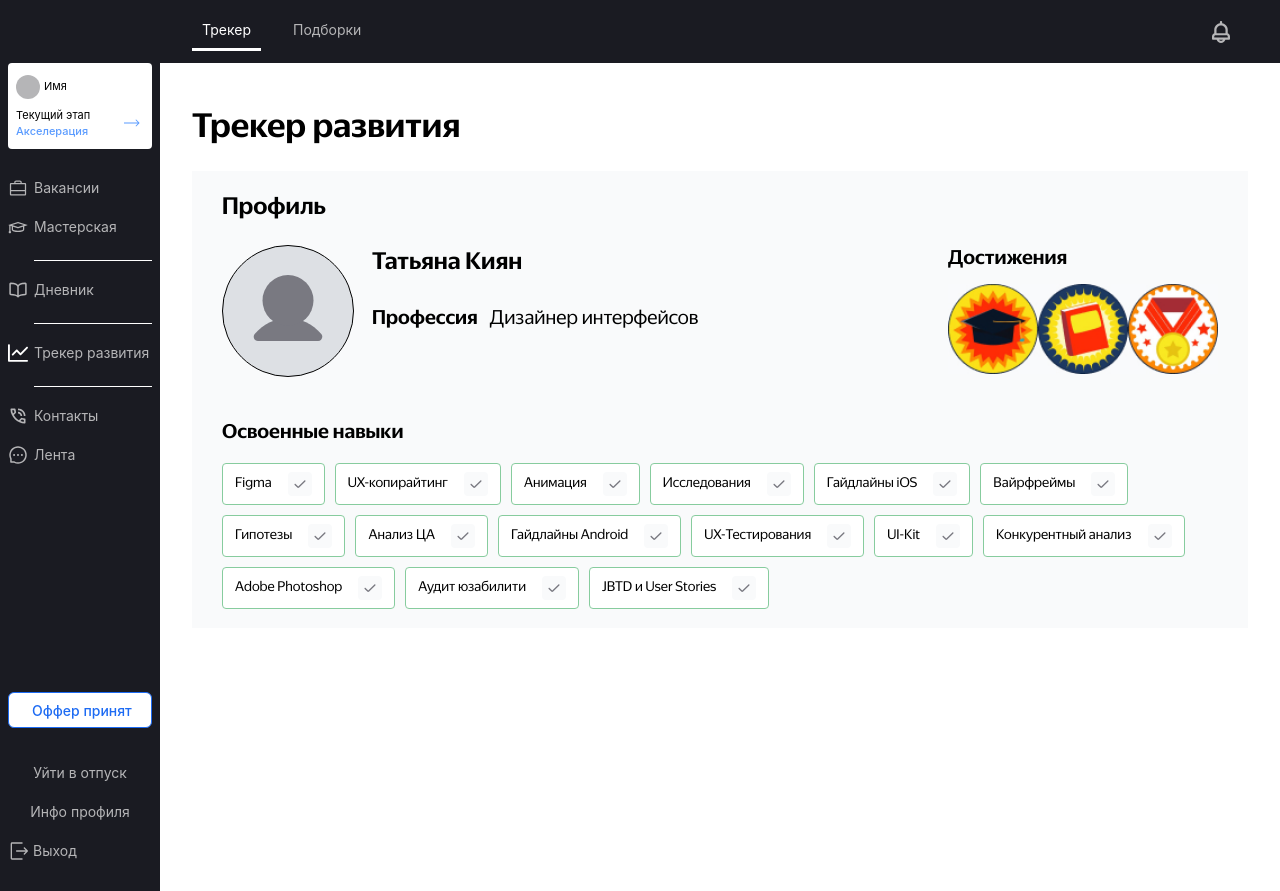
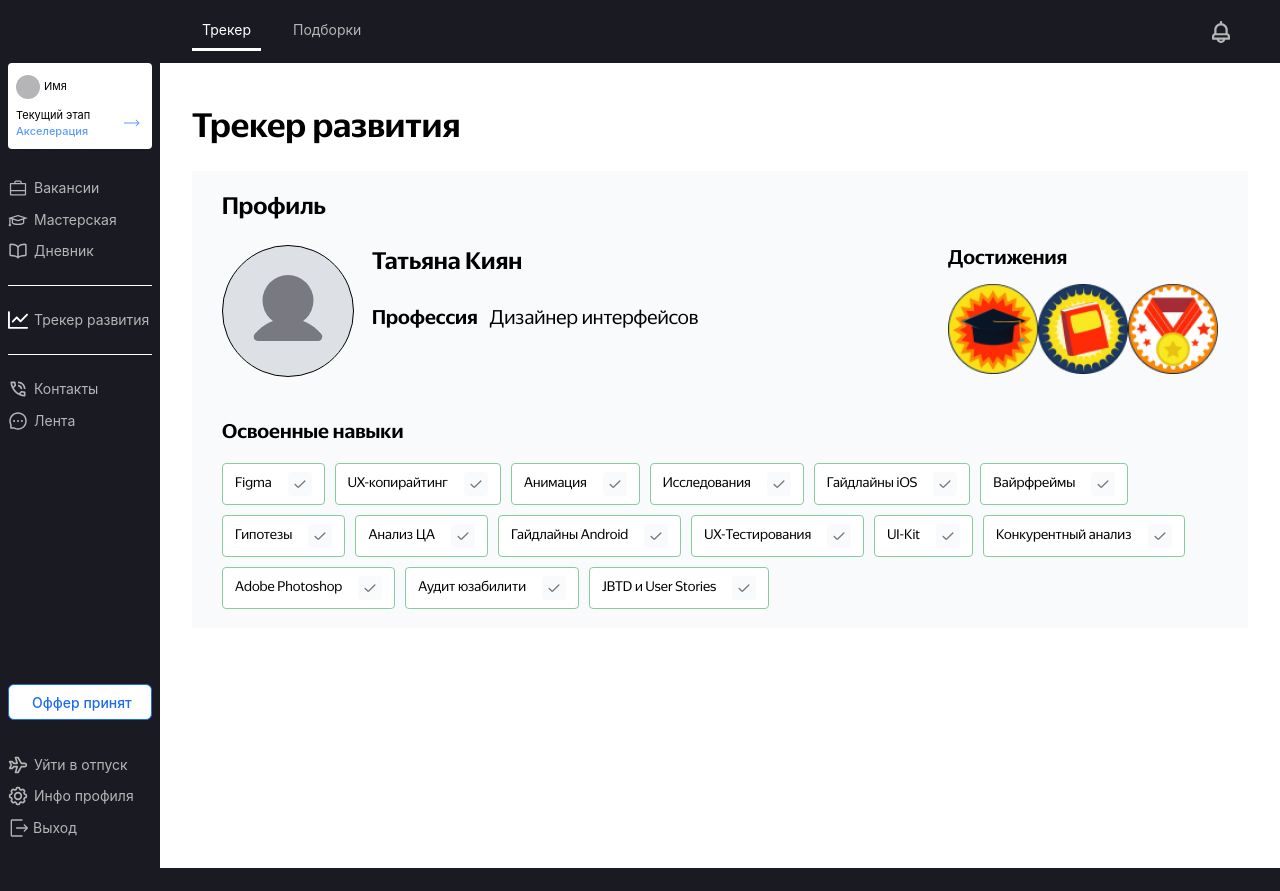
Before and after one commit to OlgaOlgar47/development-tracker-frontend, a React (Create React App) app: page / in a window 1280 px wide. After the commit the page ends 868 px from the top, so only its background shows below. Built offline with nearby package versions, Linux system fonts and the light colour scheme.

Commit message:
добавление линий border в NavBar

```diff
--- a/src/components/Main/NavBar/NavBar.css
+++ b/src/components/Main/NavBar/NavBar.css
@@ -71,6 +71,19 @@
   display: flex;
 }
 
+.navBar__container-menu_type_line {
+  border-bottom: #fff solid 1px;
+  border-top: #fff solid 1px;
+}
+
+.navBar__container-menu_type_margin {
+  margin: 24px 0;
+}
+
+.navBar__container-menu_type_padding {
+  padding: 24px 0;
+}
+
 .navBar__icon {
   width: 20px;
   height: 20px;
@@ -81,15 +94,8 @@
   font-size: 14px;
   font-weight: 400;
   line-height: 20px;
-  margin-bottom: 19px;
   margin-top: 0;
   cursor: pointer;
-}
-
-.navBar__link_type_line {
-  padding-bottom: 23px;
-  border-bottom: #fff solid 1px;
-  width: 100%;
 }
 
 .navBar__link_type_bottom {
@@ -105,7 +111,7 @@
   width: 144px;
   background-color: #fff;
   border-radius: 6px;
-  margin-top: 227px;
+  margin-top: 253px;
   margin-bottom: 35px;
   color: #1d6bf3;
   text-align: center;
--- a/src/components/Main/NavBar/NavBar.jsx
+++ b/src/components/Main/NavBar/NavBar.jsx
@@ -9,6 +9,8 @@ import Dnevnik from "../../../images/dnevnik.svg";
 import Tracker from "../../../images/tracker.svg";
 import Kontaktu from "../../../images/kontaktu.svg";
 import Lenta from "../../../images/lenta.svg";
+import Profile from "../../../images/profile.svg";
+import Otpusk from "../../../images/otpusk.svg";
 
 export default function NavBar() {
   return (
@@ -30,7 +32,6 @@ export default function NavBar() {
           <img src={Arrow} className="navBar__arrow" alt="стрелка вправо" />
         </div>
       </div>
-
       <div className="navBar__container-menu">
         <img src={Vacansi} className="navBar__icon" alt="иконка пункта меню" />
         <h2 className="navBar__link">Вакансии</h2>
@@ -41,17 +42,19 @@ export default function NavBar() {
           className="navBar__icon"
           alt="иконка пункта меню"
         />
-        <h2 className="navBar__link navBar__link_type_line">Мастерская</h2>
+        <h2 className="navBar__link">Мастерская</h2>
       </div>
       <div className="navBar__container-menu">
         <img src={Dnevnik} className="navBar__icon" alt="иконка пункта меню" />
-        <h2 className="navBar__link navBar__link_type_line">Дневник</h2>
+        <h2 className="navBar__link navBar__link_type_bottom">Дневник</h2>
+      </div>
+      <div className="navBar__container-menu navBar__container-menu_type_line navBar__container-menu_type_margin navBar__container-menu_type_padding">
+        <img src={Tracker} className="navBar__icon" alt="иконка пункта меню" />
+        <h2 className="navBar__link navBar__link_type_bottom">
+          Трекер развития
+        </h2>
       </div>
       <div className="navBar__container-menu">
-        <img src={Tracker} className="navBar__icon" alt="иконка пункта меню" />
-        <h2 className="navBar__link navBar__link_type_line">Трекер развития</h2>
-      </div>
-     <div className="navBar__container-menu">
         <img src={Kontaktu} className="navBar__icon" alt="иконка пункта меню" />
         <h2 className="navBar__link">Контакты</h2>
       </div>
@@ -60,8 +63,14 @@ export default function NavBar() {
         <h2 className="navBar__link navBar__link_type_bottom">Лента</h2>
       </div>
       <button className="navBar__button">Оффер&nbsp;принят</button>
-      <h2 className="navBar__link navBar__link_type_center">Уйти в отпуск</h2>
-      <h2 className="navBar__link navBar__link_type_center">Инфо профиля</h2>
+      <div className="navBar__container-menu">
+        <img src={Otpusk} className="navBar__icon" alt="иконка пункта меню" />
+        <h2 className="navBar__link navBar__link_type_center">Уйти в отпуск</h2>
+      </div>
+      <div className="navBar__container-menu">
+        <img src={Profile} className="navBar__icon" alt="иконка пункта меню" />
+        <h2 className="navBar__link navBar__link_type_center">Инфо профиля</h2>
+      </div>
       <button className="navBar__container-exit">
         <img src={Exit} className="navBar__exit" alt="иконка кнопки выхода" />
         <h3 className="navBar__link navBar__link_type_bottom">Выход</h3>
```
Also changed, not shown: src/images/otpusk.svg (added), src/images/profile.svg (added).
